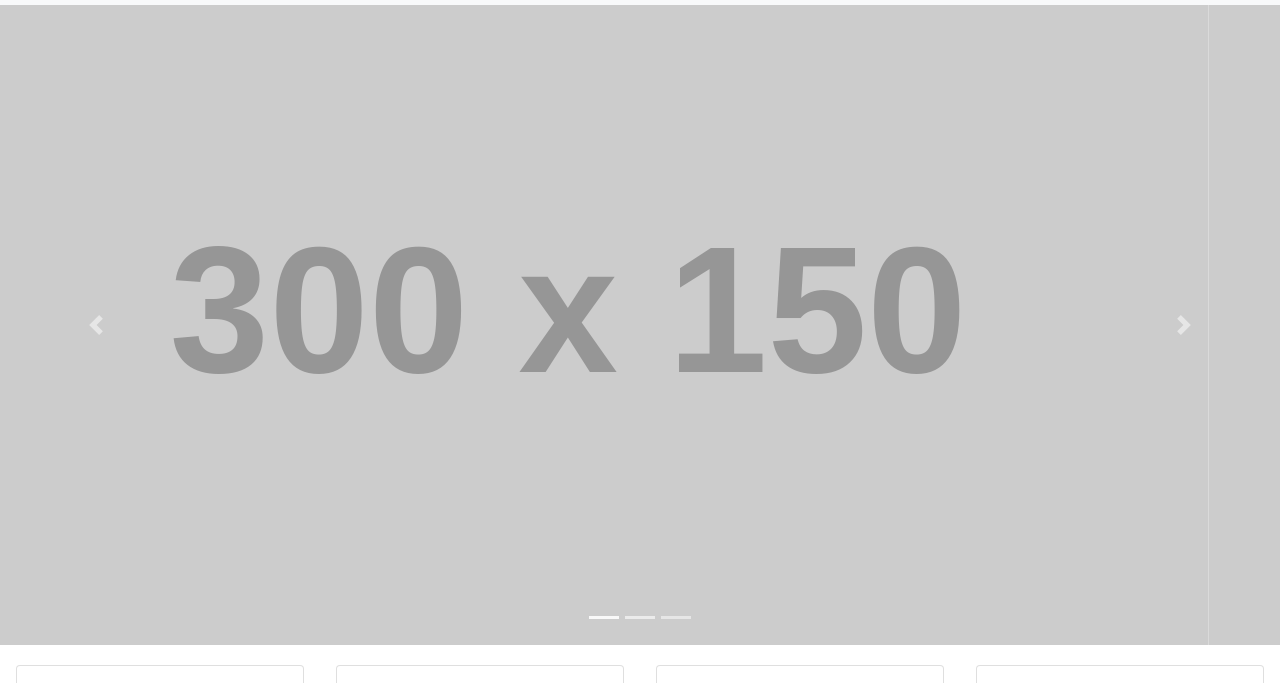
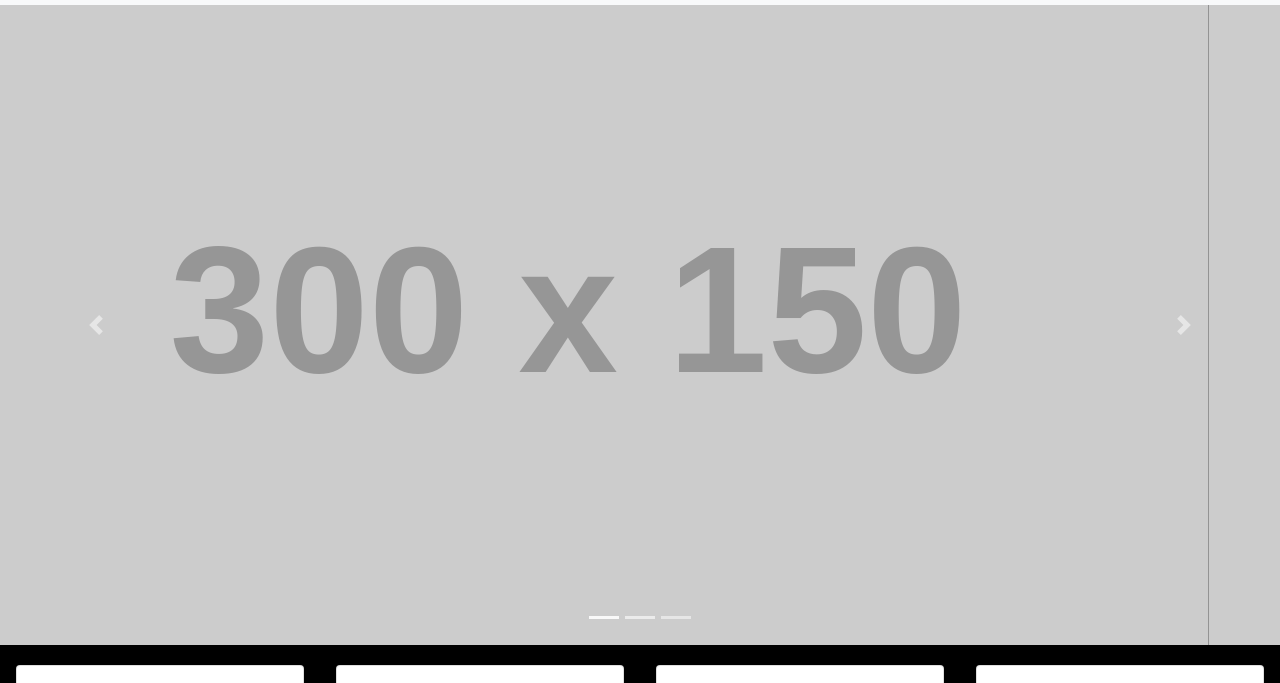
Before and after one commit to sniquerz/WEB-115-Class-Work-Redo, a plain HTML site: page index.html in a window 1280 px wide. Shown: the part 51-734 px from the top of the page. Drawn offline with nearby package versions, Linux system fonts and the light colour scheme; placeholder pictures from the web are drawn by us; a script that the page names is missing.

Commit message:
updating during class

```diff
--- a/assets/css/style.css
+++ b/assets/css/style.css
@@ -9,3 +9,23 @@
     background-color: #333;
     opacity: .75;
 }
+body{background-color: pink;}
+/* Small devices (landscape phones, 576px and up) */
+@media (min-width: 576px) {
+  body{background-color: #F00;}
+}
+
+/*  Medium devices (tablets, 768px and up) */
+@media (min-width: 768px) {
+  body{background-color: #0F0;}
+}
+
+/*  Large devices (desktops, 992px and up) */
+@media (min-width: 992px) {
+  body{background-color: #00F;}
+}
+
+/* Extra large devices (large desktops, 1200px and up) */
+@media (min-width: 1200px) {
+  body{background-color: #000;}
+}
```
